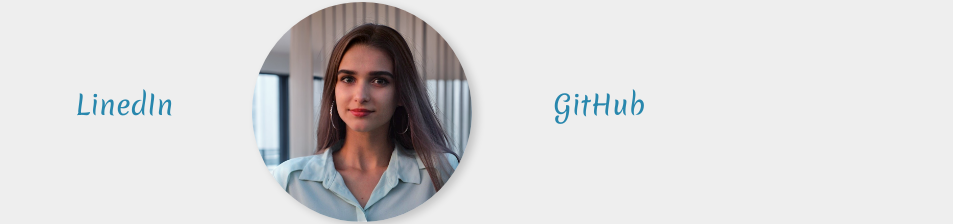
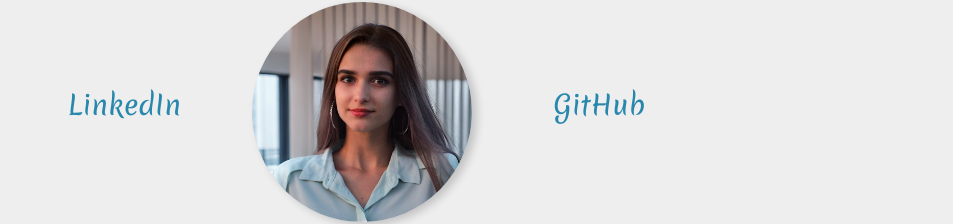
Before and after one commit to klementina1809/personalPortfolio, a React (Vite) app: page / in a window 1280 px wide. Shown: the part 135-359 px from the top of the page, without its empty margins (278-1231 px from the left). Built offline with nearby package versions, Linux system fonts and the light colour scheme.

Commit message:
Update Header.jsx

```diff
--- a/src/components/Header.jsx
+++ b/src/components/Header.jsx
@@ -18,7 +18,7 @@ function Header() {
 						href="https://www.linkedin.com/in/albina-khomenko/"
 						rel="noreferrer"
 					>
-						LinedIn
+						LinkedIn
 					</a>
 				</Col>
 				<Col lg={3}>
```
